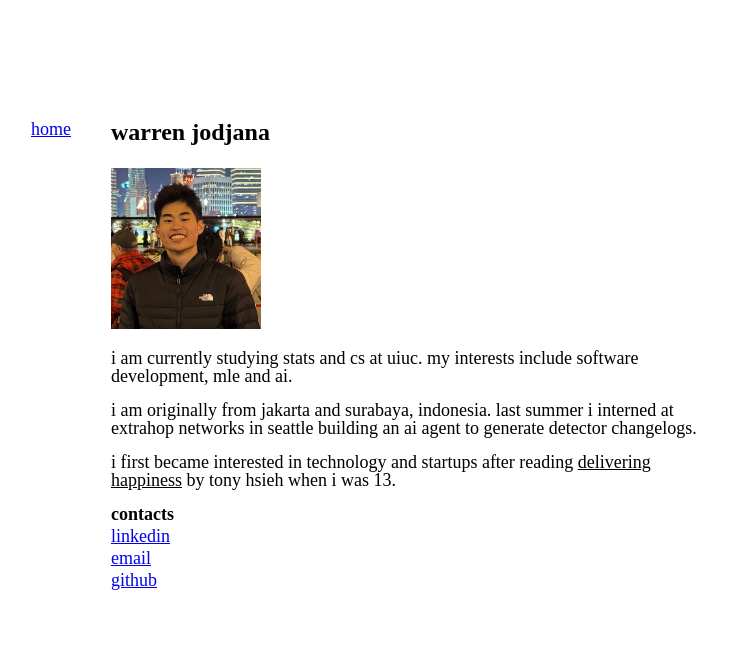
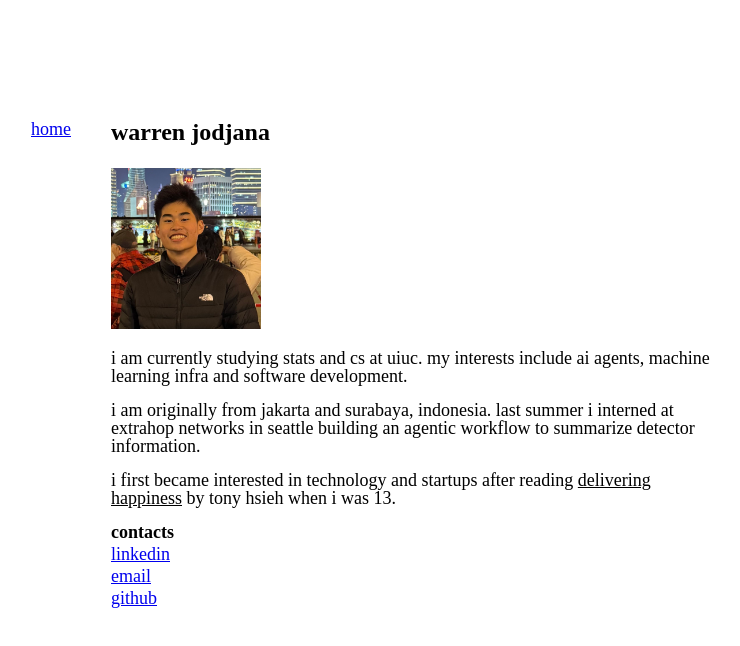
Before and after one commit to wrjodjana/wrjodjana.com, a Next.js app: page / in a window 1280 px wide. Shown: the top 646 px of the page, without its empty margins (357-1097 px from the left). Built offline with nearby package versions, Linux system fonts and the light colour scheme.

Commit message:
update cus im bored

```diff
--- a/app/page.tsx
+++ b/app/page.tsx
@@ -15,8 +15,8 @@ export default function Home() {
             <h1 className="text-[1.5rem] mb-6 mt-0 leading-none font-bold">warren jodjana</h1>
             <img src="/profile.jpg" alt="Warren Jodjana" className="max-w-[150px] my-5 block" />
 
-            <p className="mb-4 leading-none">i am currently studying stats and cs at uiuc. my interests include software development, mle and ai.</p>
-            <p className="mb-4 leading-none">i am originally from jakarta and surabaya, indonesia. last summer i interned at extrahop networks in seattle building an ai agent to generate detector changelogs.</p>
+            <p className="mb-4 leading-none">i am currently studying stats and cs at uiuc. my interests include ai agents, machine learning infra and software development.</p>
+            <p className="mb-4 leading-none">i am originally from jakarta and surabaya, indonesia. last summer i interned at extrahop networks in seattle building an agentic workflow to summarize detector information.</p>
             <p className="mb-4 leading-none">
               i first became interested in technology and startups after reading{" "}
               <a href="https://en.wikipedia.org/wiki/Delivering_Happiness" style={{ textDecoration: "underline" }}>
```
